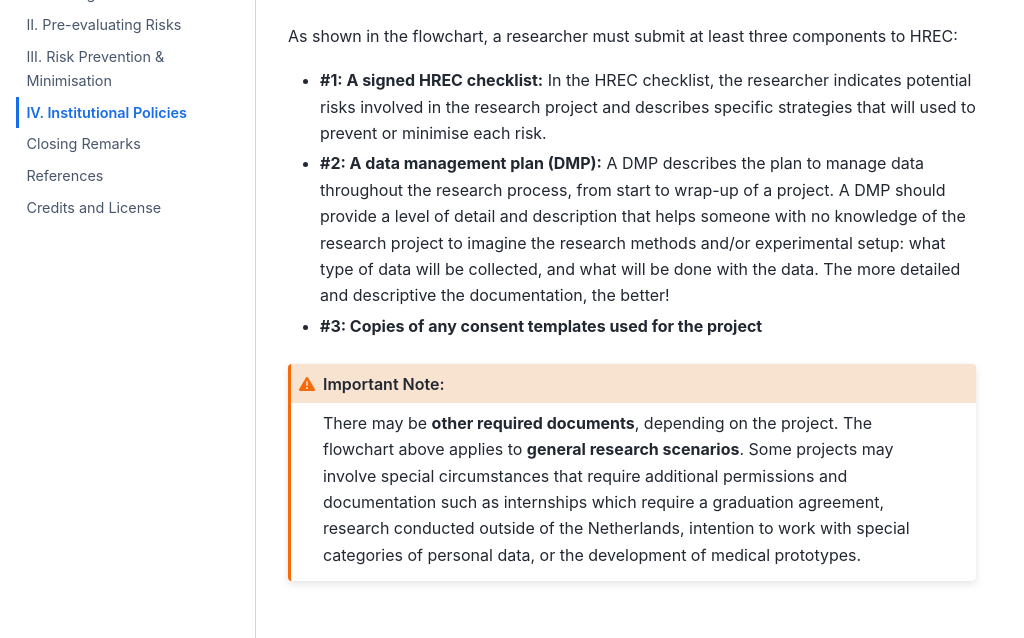
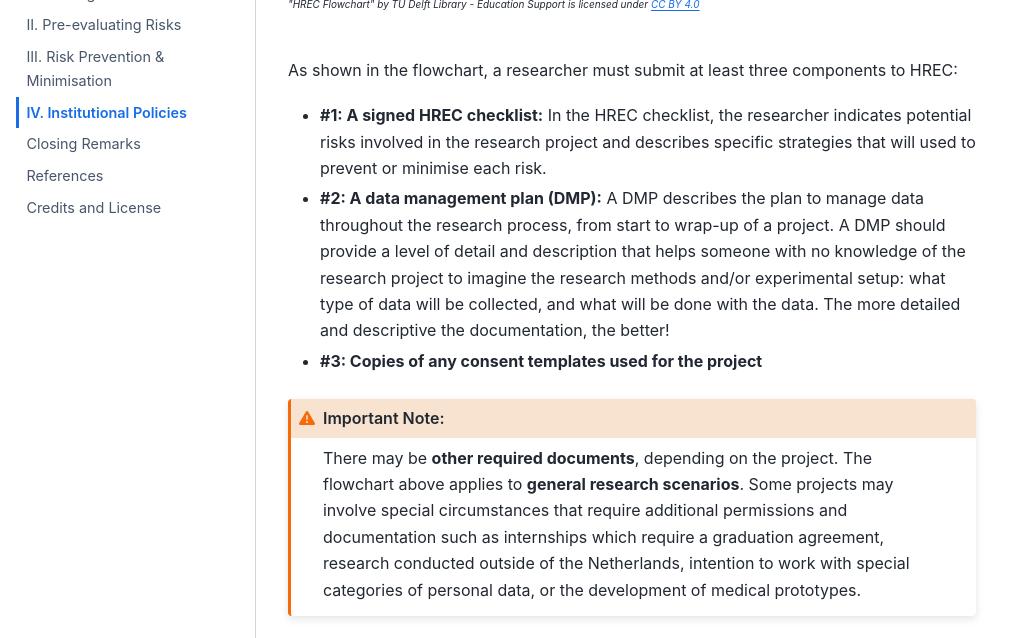
Before and after one commit to tu-delft-library/BSc_Research_Ethics_for_Personal_Data, a Jupyter Book: the page built from book/institutional_policies.md, in a window 1280 px wide and 900 px high, scrolled down 800 px, cut to the strip 262-900 px from the top of the window. Shown: the whole strip, without its empty margins (0-1024 px from the left). Built offline with Jupyter Book 1.0.4 settings and Sphinx 7.4.7 and the Sphinx Book theme 1.1.4, drawn with Linux system fonts in a browser that asks for light colours; comment, search, counter and statistics services are not loaded.

Commit message:
Update institutional_policies.md

````diff
--- a/book/institutional_policies.md
+++ b/book/institutional_policies.md
@@ -19,6 +19,7 @@
 :width: 100%
 :aspectratio: auto 16 / 9
 ```
+<p style="font-size: x-small;"><em>"HREC Flowchart" by TU Delft Library - Education Support is licensed under <a href="https://creativecommons.org/licenses/by/4.0/"target="_blank">CC BY 4.0</a></em></p>
 <br>
 
 As shown in the flowchart, a researcher must submit at least three components to HREC:
````
